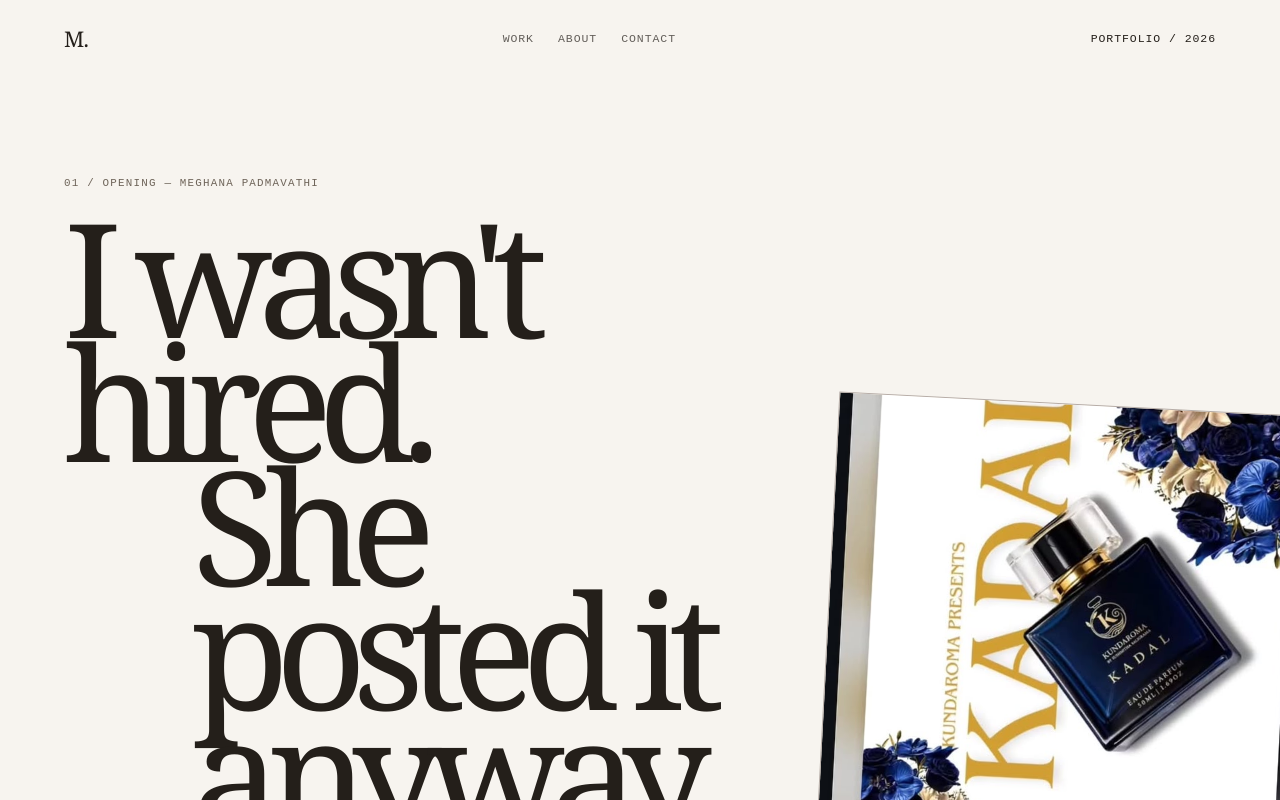
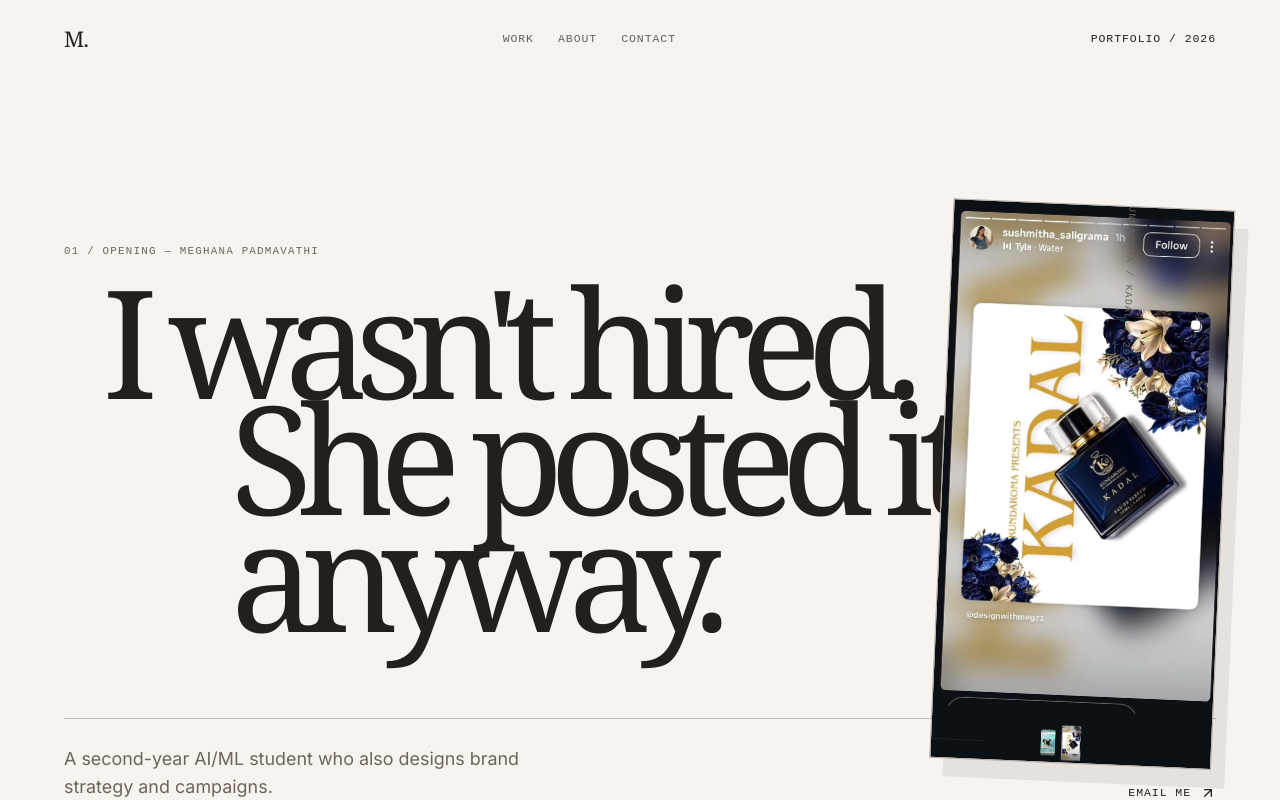
Before and after one commit to Nareshm03/meghana-portfolio_, a Next.js app: page / in a window 1280 px wide. Shown: the top 800 px of the page. Built offline with nearby package versions, Linux system fonts and the light colour scheme.

Commit message:
Update editorial home component and add refinement notes
Replit-Commit-Author: Agent

```diff
--- a/components/sections/editorial-home.tsx
+++ b/components/sections/editorial-home.tsx
@@ -1,7 +1,10 @@
+"use client";
+
 import Link from "next/link";
 import Image from "next/image";
 import styled, { css } from "styled-components";
 import { ArrowUpRight, Mail, MoveDown } from "lucide-react";
+import { motion, useReducedMotion, useScroll, useTransform } from "framer-motion";
 import { contactContent } from "@/content/contact";
 import { experienceEntries } from "@/content/experience";
 import { featuredCaseStudies, condensedWork } from "@/content/featured-work";
@@ -111,33 +114,52 @@ const Hero = styled(Scene)`
 `;
 
 const HeroGrid = styled.div`
-  display: grid;
-  grid-template-columns: minmax(0, 1fr) minmax(300px, 390px);
-  gap: 5vw;
-  align-items: end;
-  @media (max-width: 700px) { display: block; }
+  position: relative;
+  min-height: min(650px, 68vh);
+  display: flex;
+  align-items: center;
+  @media (max-width: 700px) {
+    min-height: auto;
+    display: block;
+  }
 `;
 
 const HeroTitle = styled.h1`
   position: relative;
-  z-index: 1;
-  max-width: 950px;
+  z-index: 2;
+  max-width: 1100px;
   margin: 0;
-  font: 400 clamp(4.1rem, 12.4vw, 12rem)/0.78 Georgia, serif;
-  letter-spacing: -0.09em;
+  font: 400 clamp(4rem, 11.8vw, 11rem)/0.77 Georgia, serif;
+  letter-spacing: -0.095em;
   span { display: block; }
-  span:last-child { margin-left: clamp(20px, 10vw, 150px); }
+  span:first-child { margin-left: clamp(0px, 3vw, 42px); }
+  span:last-child { margin-left: clamp(34px, 13vw, 180px); }
+  @media (max-width: 700px) {
+    font-size: clamp(3.6rem, 17vw, 6rem);
+    line-height: .8;
+    span:first-child { margin-left: 0; }
+    span:last-child { margin: 10px 0 0 12vw; }
+  }
 `;
 
 const Proof = styled.div`
   position: relative;
-  min-height: 500px;
-  margin: 0 -8vw -70px 0;
+  z-index: 3;
+  width: clamp(190px, 22vw, 310px);
+  height: clamp(390px, 49vw, 560px);
+  margin: 0 0 0 clamp(-145px, -11vw, -30px);
   overflow: hidden;
   background: #f2ede5;
   border: 1px solid rgba(45,23,25,.3);
-  transform: rotate(3deg);
-  @media (max-width: 700px) { min-height: 370px; max-width: 290px; margin: 48px 20px 0 auto; }
+  box-shadow: 14px 18px 0 rgba(36, 31, 26, .08);
+  transform: rotate(2.5deg);
+  transform-origin: 50% 80%;
+  @media (max-width: 700px) {
+    width: min(66vw, 280px);
+    height: min(110vw, 410px);
+    margin: 48px 8vw 0 auto;
+    transform: rotate(2deg);
+  }
 `;
 
 const HeroArtwork = styled(Image)`
@@ -147,6 +169,32 @@ const HeroArtwork = styled(Image)`
   height: 100%;
   object-fit: cover;
   object-position: center;
+`;
+
+const HeroStamp = styled.span`
+  position: absolute;
+  z-index: 4;
+  top: -18px;
+  right: -64px;
+  color: #6e6459;
+  font: 500 .62rem/1 ui-monospace, monospace;
+  letter-spacing: .12em;
+  text-transform: uppercase;
+  transform: rotate(90deg);
+  transform-origin: left bottom;
+  @media (max-width: 700px) {
+    top: -14px;
+    right: -56px;
+  }
+`;
+
+const HeroRule = styled.div`
+  position: absolute;
+  z-index: 4;
+  left: 0;
+  bottom: 18px;
+  width: 54px;
+  border-top: 1px solid currentColor;
 `;
 
 const OceanScene = styled.section`
@@ -176,10 +224,15 @@ const OceanOverlay = styled.div`
 `;
 
 const HeroNote = styled.div`
+  position: relative;
+  z-index: 5;
   display: flex;
   justify-content: space-between;
   align-items: end;
-  margin-top: 70px;
+  margin-top: -18px;
+  padding-top: 26px;
+  border-top: 1px solid rgba(36,31,26,.25);
+  gap: 32px;
   @media (max-width: 700px) { display: block; margin-top: 48px; }
 `;
 
@@ -354,6 +407,12 @@ const Contact = styled(Scene)`
 `;
 
 export function EditorialHome() {
+  const prefersReducedMotion = useReducedMotion();
+  const { scrollYProgress } = useScroll();
+  const titleY = useTransform(scrollYProgress, [0, 0.24], [0, -18]);
+  const artworkY = useTransform(scrollYProgress, [0, 0.24], [0, 28]);
+  const noteY = useTransform(scrollYProgress, [0, 0.18], [16, 0]);
+
   return (
     <Page>
       <Nav aria-label="Main navigation">
@@ -365,10 +424,11 @@ export function EditorialHome() {
       <Hero aria-label="Introduction">
         <Inner>
           <HeroGrid>
-            <div>
+            <motion.div style={prefersReducedMotion ? undefined : { y: titleY }}>
               <Eyebrow>01 / Opening — Meghana Padmavathi</Eyebrow>
               <HeroTitle><span>I wasn&apos;t hired.</span><span>She posted it anyway.</span></HeroTitle>
-            </div>
+            </motion.div>
+            <motion.div style={prefersReducedMotion ? undefined : { y: artworkY }}>
               <Proof>
                 <HeroArtwork
                   src="/kundaroma/kadal-editorial.jpeg"
@@ -377,12 +437,17 @@ export function EditorialHome() {
                   height={900}
                   priority
                 />
+                <HeroStamp>Kundaroma / Kadal / 2026</HeroStamp>
+                <HeroRule />
               </Proof>
+            </motion.div>
           </HeroGrid>
+          <motion.div style={prefersReducedMotion ? undefined : { y: noteY }}>
             <HeroNote>
             <Body>A second-year AI/ML student who also designs brand strategy and campaigns.</Body>
             <ArrowLink href={contactContent.ctaHref}>Email me <ArrowUpRight size={16} /></ArrowLink>
             </HeroNote>
+          </motion.div>
           <MoveDown size={18} aria-hidden="true" style={{ marginTop: 70 }} />
         </Inner>
       </Hero>
```
Also changed, not shown: attached_assets/Pasted-Refine-ONLY-the-Kundaroma-experience-This-is-the-strong_1787143892714.txt (added). Lines whose indentation alone changed are shown as unchanged.
